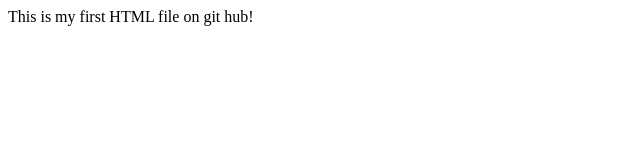
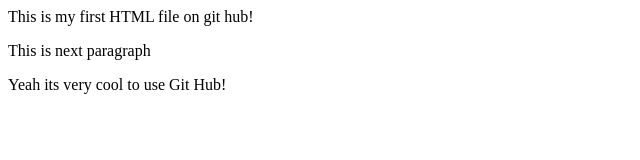
Before and after one commit to jabid2003/git-demo, a plain HTML site: page index.html in a window 1280 px wide. Shown: the whole page, without its empty margins (0-640 px from the left). Drawn offline with Linux system fonts and the light colour scheme.

Commit message:
some more lines in index

```diff
--- a/index.html
+++ b/index.html
@@ -1,2 +1,4 @@
 <!-- add some things -->
  <p>This is my first HTML file on git hub!</p>
+ <p>This is next paragraph </p>
+ <p>Yeah its very cool to use Git Hub!</p>
```
